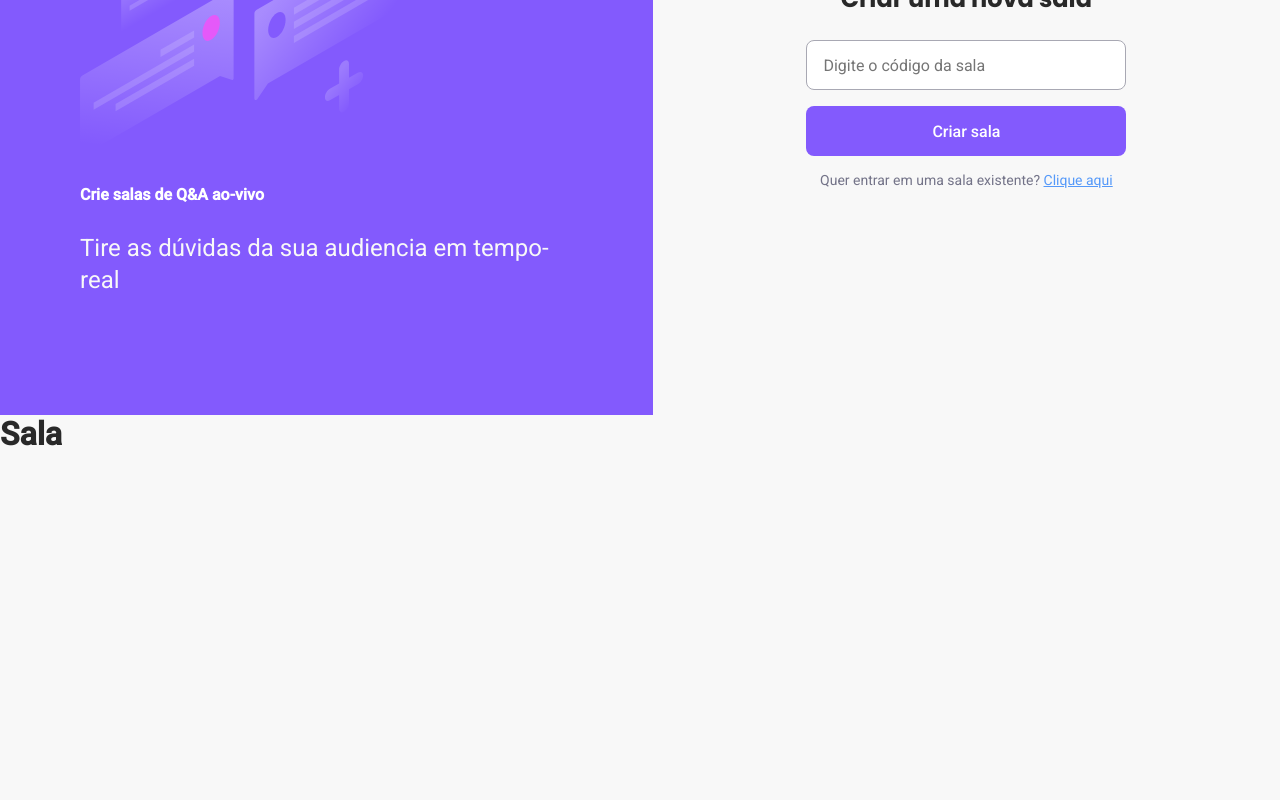
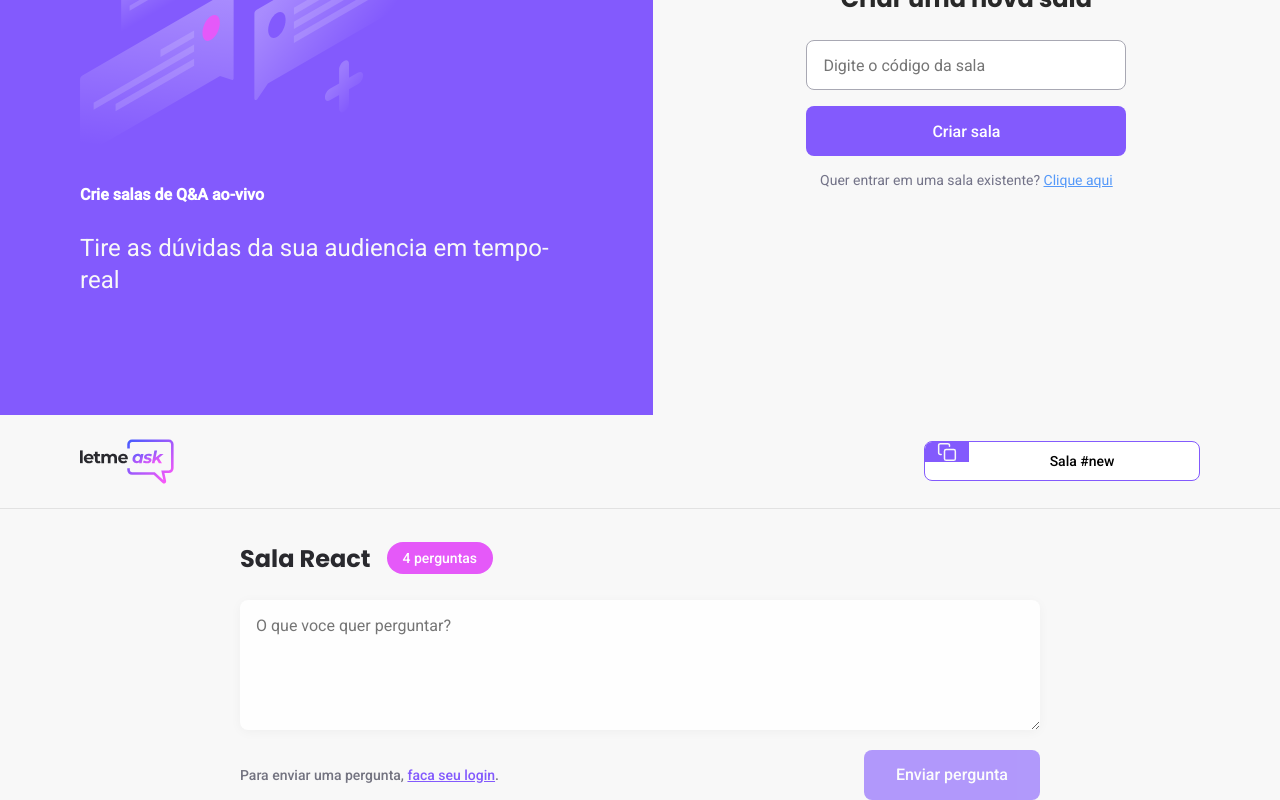
Before and after one commit to juliapcosta97/letmeask-app, a React (Create React App) app: page /rooms/new in a window 1280 px wide. Shown: the part 385-1185 px from the top of the page. Before the commit the page ends 838 px from the top, so only its background shows below. Built offline with nearby package versions, Linux system fonts and the light colour scheme; no server answers.

Commit message:
Added room page with new questions

```diff
--- a/src/components/Button.tsx
+++ b/src/components/Button.tsx
@@ -1,13 +1,13 @@
-import {BaseHTMLAttributes} from "react";
+import {ButtonHTMLAttributes} from "react";
 
 import '../styles/button.scss';
 
-type ButtonProps = BaseHTMLAttributes<HTMLButtonElement>
+type ButtonProps = ButtonHTMLAttributes<HTMLButtonElement>;
 
-export function Button(props: ButtonProps){
+export function Button(props: ButtonProps) {
     return (
         <div>
-            <button className="button" {...props} />
+            <button className="button" {...props}></button>
         </div>
-    );
+    )
 }
--- /dev/null
+++ b/src/components/RoomCode.tsx
@@ -0,0 +1,23 @@
+import copyImg from '../assets/images/copy.svg';
+
+import '../styles/room-code.scss'
+
+type RoomCodeProps = {
+    code: string;
+}
+
+export function RoomCode(props: RoomCodeProps) {
+
+    function copyRoomCodeToClipboard() {
+        navigator.clipboard.writeText(props.code);
+    }
+
+    return (
+        <button className="room-code">
+            <div>
+                <img src={copyImg} alt="Copy room code" />
+            </div>
+            <span>Sala #{props.code}</span>
+        </button>
+    )
+}
--- a/src/pages/Home.tsx
+++ b/src/pages/Home.tsx
@@ -70,7 +70,7 @@ export function Home() {
                             onChange={event => setRoomCode(event.target.value)}
                             value={roomCode}
                         />
-                        <Button >
+                        <Button>
                             Entrar na sala
                         </Button>
                     </form>
--- a/src/pages/Room.tsx
+++ b/src/pages/Room.tsx
@@ -1,5 +1,88 @@
-export function Room() {
+import { FormEvent, useState } from 'react';
+import { useParams } from 'react-router-dom';
+import logoImg from '../assets/images/logo.svg';
+import { Button } from '../components/Button';
+import { RoomCode } from '../components/RoomCode'
+import { useAuth } from '../hooks/useAuth';
+import { database } from '../services/firebase';
+
+import '../styles/room.scss';
+
+type RoomParams = {
+    id: string;
+}
+
+export function Room(){
+    const {user} = useAuth();
+    const params = useParams<RoomParams>();
+    const [newQuestion, setNewQuestion] = useState('');
+    const roomId = params.id;
+
+    async function handleSendQuestion(event: FormEvent) {
+        event.preventDefault();
+
+        if(newQuestion.trim() === '') {
+            return;
+        }
+
+        if(!user) {
+            throw new Error('You must be logged in');
+        }
+
+        //objeto que representa a nova pergunta e sera salvo no banco de dados
+        const question = {
+            content: newQuestion,
+            author: {
+                name: user.name,
+                avatar: user.avatar,
+            },
+            isHighLighted: false,
+            isAnswered: false
+        };
+
+        await database.ref(`/rooms/${roomId}/questions`).push(question);
+
+        //limpa a caixa de texto depois de enviar a pergunta
+        setNewQuestion('');
+    }
+
     return (
-        <h1>Sala</h1>
+        <div id="page-room">
+            <header>
+                <div className="content">
+                    <img src={logoImg} alt="Letmeask" />
+                    <RoomCode code={roomId} />
+                </div>
+            </header>
+
+            <main>
+                <div className="room-title">
+                    <h1>Sala React</h1>
+                    <span>4 perguntas</span>
+                </div>
+
+                <form onSubmit={handleSendQuestion}>
+                    <textarea
+                        placeholder="O que voce quer perguntar?"
+                        onChange={event => setNewQuestion(event.target.value)}
+                        value={newQuestion}
+                   />
+
+                    <div className="form-footer">
+                        { user ? (
+                            <div className="user-info">
+                                <img src={user.avatar} alt={user.name} />
+                                <span>{user.name}</span>
+                            </div>
+                        ) : (
+                            <span>Para enviar uma pergunta, <button>faca seu login</button>.</span>
+                        ) }
+                        <Button type="submit" disabled={!user}>
+                            Enviar pergunta
+                        </Button>
+                    </div>
+                </form>
+            </main>
+        </div>
     );
 }
--- a/src/styles/button.scss
+++ b/src/styles/button.scss
@@ -1,5 +1,4 @@
 .button {
-    margin-top: 64px;
        height: 50px;
        border-radius: 8px;
        font-weight: 500;
--- /dev/null
+++ b/src/styles/room-code.scss
@@ -0,0 +1,29 @@
+.room-code {
+    height: 40px;
+    border-radius: 8px;
+    overflow: hidden;
+
+    background: #fff;
+    border: 1px solid #835afd;
+    cursor: pointer;
+
+    display: flex;
+
+    div {
+        background: #835afd;
+        padding: 0 12px;
+        display: flex;
+        justify-content: center;
+        align-items: center;
+    }
+
+    span {
+        display: block;
+        align-self: center;
+        flex: 1;
+        padding: 0 16px 0 12px;
+        width: 230px;
+        font-size: 14px;
+        font-weight: 500;
+    }
+}
--- /dev/null
+++ b/src/styles/room.scss
@@ -0,0 +1,98 @@
+#page-room {
+    header {
+        padding: 24px;
+        border-bottom: 1px solid #e2e2e2;
+
+        .content {
+            max-width: 1120px;
+            margin: 0 auto;
+            display: flex;
+            justify-content: space-between;
+            align-items: center;
+
+            > img {
+                max-height: 45px;
+            }
+        }
+    }
+
+    main {
+        max-width: 800px;
+        margin: 0 auto;
+
+        .room-title {
+            margin: 32px 0 24px;
+            display: flex;
+            align-items: center;
+
+            h1 {
+                font-family: 'Poppins', sans-serif;
+                font-size: 24px;
+                color: #29292e;
+            }
+
+            span {
+                margin-left: 16px;
+                background: #e559f9;
+                border-radius: 9999px;
+                padding: 8px 16px;
+                color: #fff;
+                font-weight: 500;
+                font-size: 14px;
+            }
+        }
+
+        form {
+            textarea {
+                width: 100%;
+                border: 0;
+                padding: 16px;
+                border-radius: 8px;
+                background: #fefefe;
+                box-shadow: 0 2px 12px rgba(0 , 0, 0, 0.04);
+                resize: vertical;
+                min-height: 130px;
+            }
+
+            .form-footer {
+                display: flex;
+                justify-content: space-between;
+                align-items: center;
+                margin-top: 16px;
+
+                .user-info {
+                    display: flex;
+                    align-items: center;
+
+                    img {
+                        width: 32px;
+                        height: 32px;
+                        border-radius: 50%;
+                    }
+
+                    span {
+                        margin-left: 8px;
+                        color: #29292e;
+                        font-weight: 500;
+                        font-size: 14px;
+                    }
+                }
+
+                > span {
+                    font-size: 14px;
+                    color: #737380;
+                    font-weight: 500;
+
+                    button {
+                        background: transparent;
+                        border: 0;
+                        color: #835AFD;
+                        text-decoration: underline;
+                        font-size: 14px;
+                        font-weight: 500;
+                    }
+                }
+            }
+        }
+    }
+}
```
